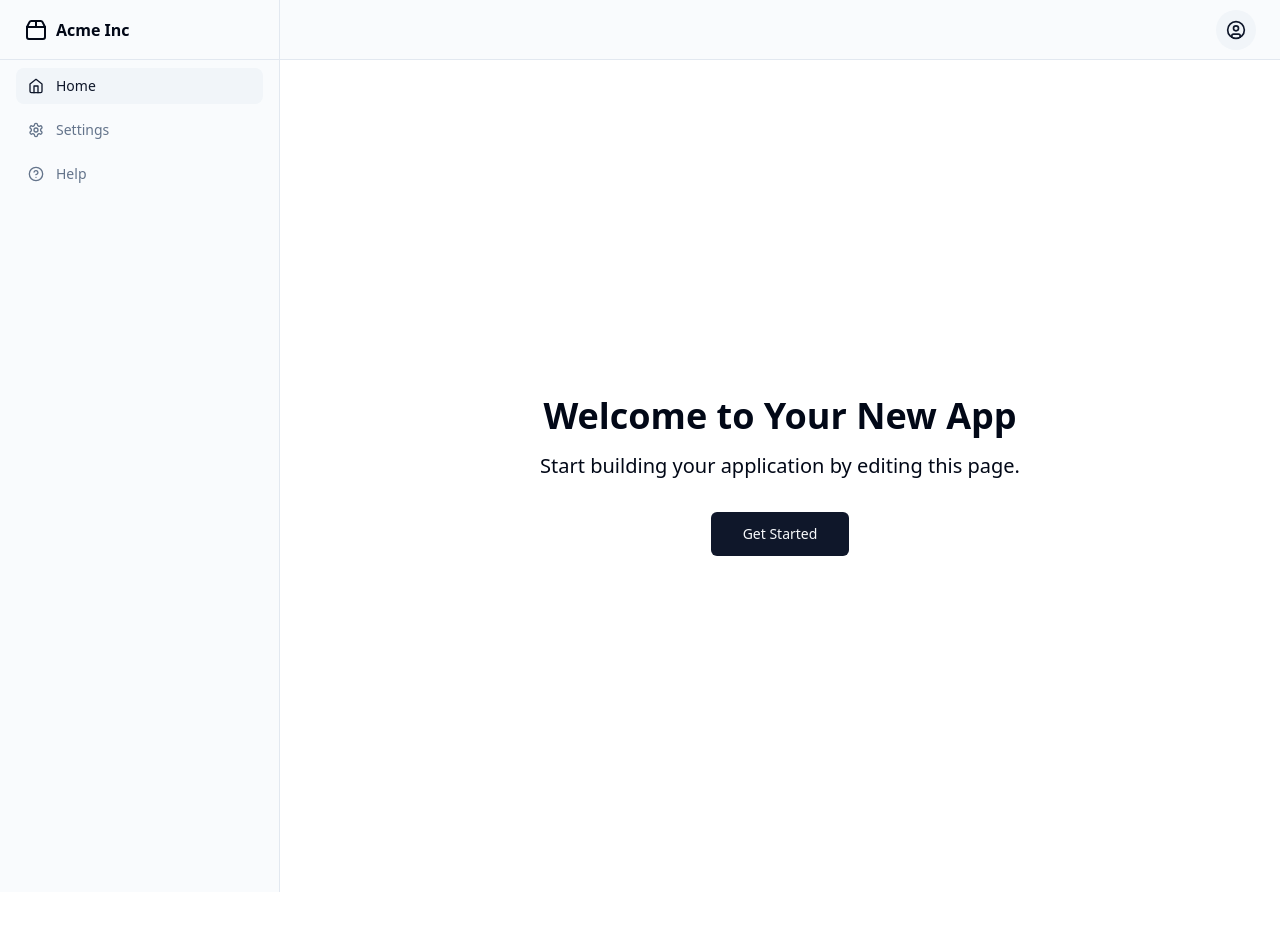
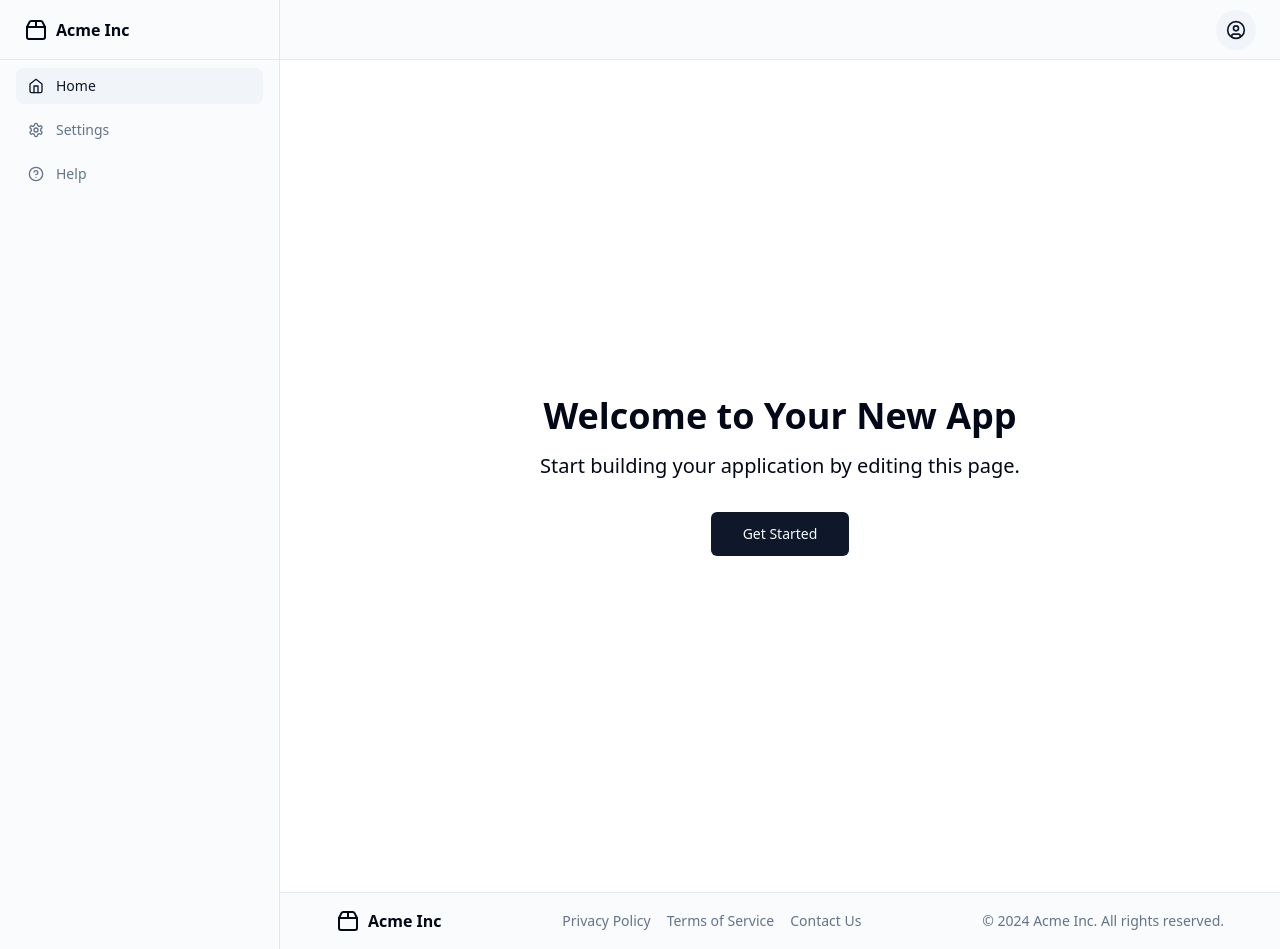
Before and after one commit to GPT-Engineer-App-Dev/base-creator, a React (Vite) app: page / in a window 1280 px wide. Before the commit the page ends 892 px from the top, so only its background shows below. Built offline with nearby package versions, Linux system fonts and the light colour scheme.

Commit message:
Add footer component to the layout

```diff
--- /dev/null
+++ b/src/layouts/sidebar/_components/Footer.jsx
@@ -0,0 +1,24 @@
+import { Package2 } from "lucide-react";
+
+const Footer = () => {
+  return (
+    <footer className="border-t py-4 px-6 bg-muted/40">
+      <div className="container mx-auto flex flex-col md:flex-row justify-between items-center">
+        <div className="flex items-center mb-4 md:mb-0">
+          <Package2 className="h-6 w-6 mr-2" />
+          <span className="font-semibold">Acme Inc</span>
+        </div>
+        <nav className="flex gap-4 text-sm text-muted-foreground">
+          <a href="#" className="hover:text-foreground transition-colors">Privacy Policy</a>
+          <a href="#" className="hover:text-foreground transition-colors">Terms of Service</a>
+          <a href="#" className="hover:text-foreground transition-colors">Contact Us</a>
+        </nav>
+        <div className="text-sm text-muted-foreground mt-4 md:mt-0">
+          © {new Date().getFullYear()} Acme Inc. All rights reserved.
+        </div>
+      </div>
+    </footer>
+  );
+};
+
+export default Footer;
--- a/src/layouts/sidebar/index.jsx
+++ b/src/layouts/sidebar/index.jsx
@@ -2,6 +2,7 @@ import { Outlet } from "react-router-dom";
 import { MobileSidebar } from "./_components/MobileSidebar";
 import { NavbarAndSidebar } from "./_components/NavbarAndSidebar";
 import { UserMenu } from "../navbar/_components/UserMenu";
+import Footer from "./_components/Footer";
 
 const Layout = () => {
   return (
@@ -17,6 +18,7 @@ const Layout = () => {
         <main className="flex-grow p-4 overflow-auto">
           <Outlet />
         </main>
+        <Footer />
       </div>
     </div>
   );
```
